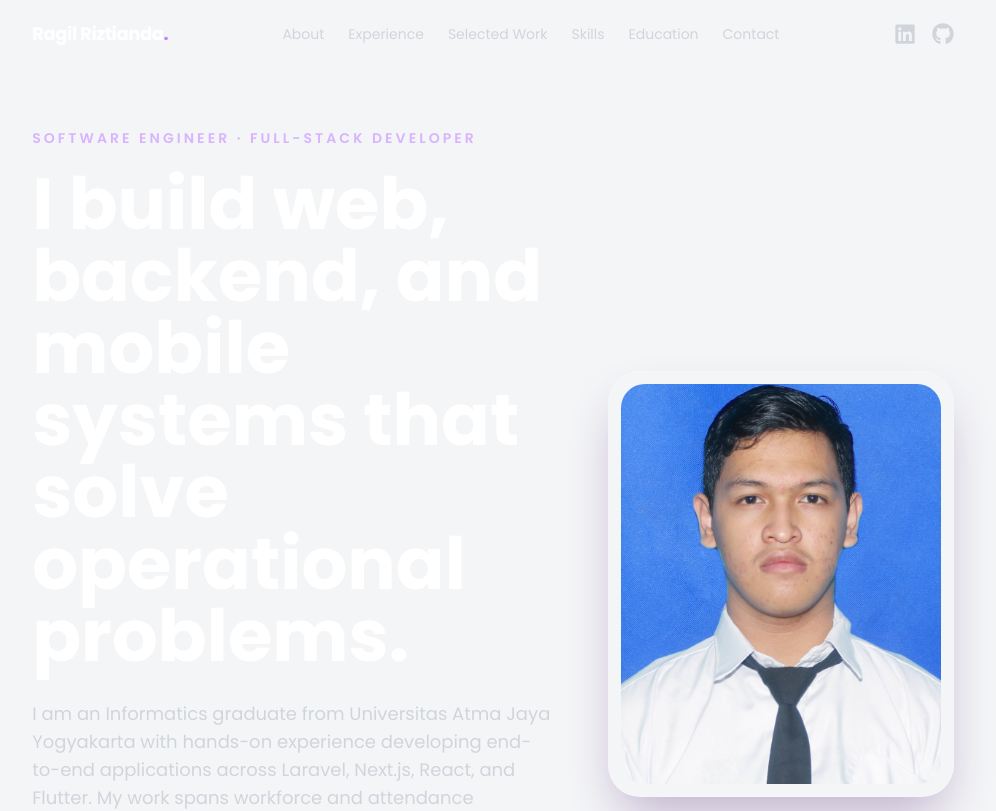
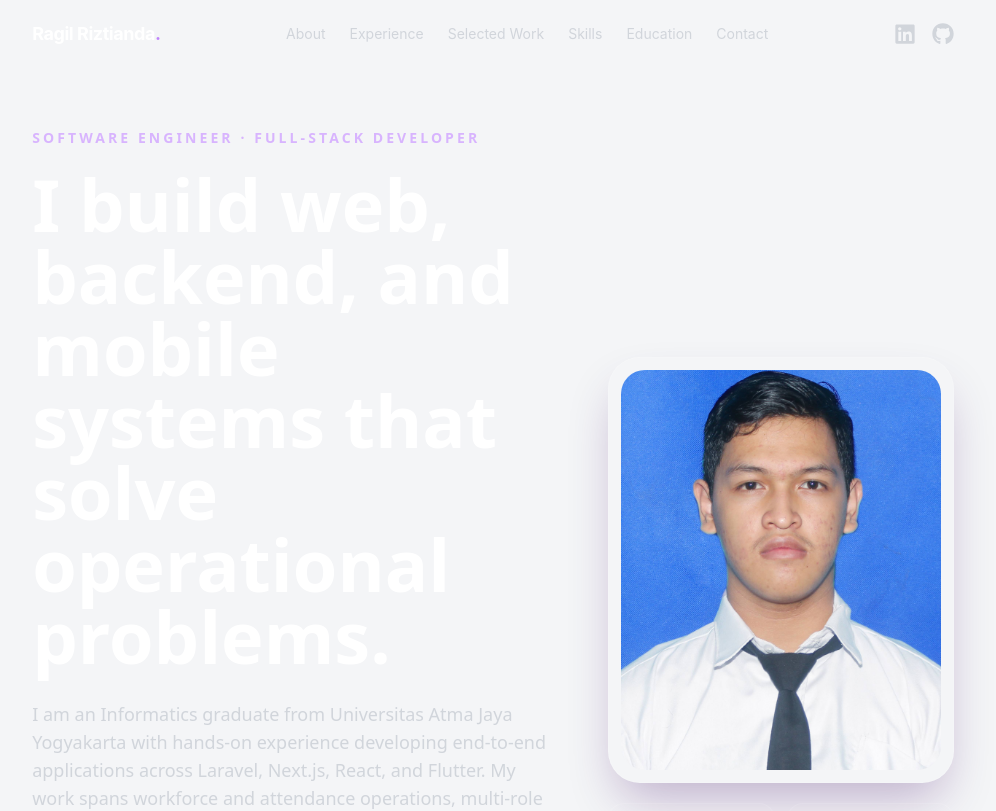
Before and after one commit to ragil1001/ragil-riztianda, a React (Vite) app: page / in a window 1280 px wide. Shown: the top 811 px of the page, without its empty margins (147-1143 px from the left). Built offline with nearby package versions, Linux system fonts and the light colour scheme.

Commit message:
design: replace legacy purple theme with restrained light system

```diff
--- a/src/index.css
+++ b/src/index.css
@@ -1,25 +1,75 @@
-@import url('https://fonts.googleapis.com/css2?family=Poppins:ital,wght@0,100;0,200;0,300;0,400;0,500;0,600;0,700;0,800;0,900;1,100;1,200;1,300;1,400;1,500;1,600;1,700;1,800;1,900&display=swap');
-
 @tailwind base;
 @tailwind components;
 @tailwind utilities;
 
+:root {
+  font-family:
+    ui-sans-serif,
+    -apple-system,
+    BlinkMacSystemFont,
+    "Segoe UI Variable Display",
+    "Segoe UI",
+    sans-serif;
+  color: #101216;
+  background: #f4f5f7;
+  font-synthesis: none;
+  text-rendering: optimizeLegibility;
+  -webkit-font-smoothing: antialiased;
+  -moz-osx-font-smoothing: grayscale;
+}
+
 * {
-    font-family: "Poppins", sans-serif;
+  box-sizing: border-box;
 }
 
 html {
   scroll-behavior: smooth;
+  scroll-padding-top: 88px;
+  background: #f4f5f7;
 }
 
-@layer utilities {
-    .clip-path-custom {
-      clip-path: polygon(0 0, 100% 0, 100% 98%, 75% 95%, 0 100%);
-    }
-    .clip-path-custom-2 {
-        clip-path: polygon(0 0, 100% 0, 100% 98%, 25% 95%, 0 100%);
-      }
-    .clip-path-custom-3 {
-        clip-path: polygon(0 0, 100% 0, 100% 98%, 75% 96%, 0 100%);
-      }
+body {
+  margin: 0;
+  min-width: 320px;
+  min-height: 100vh;
+  background: #f4f5f7;
+}
+
+button,
+a,
+input,
+textarea {
+  font: inherit;
+}
+
+button,
+a {
+  -webkit-tap-highlight-color: transparent;
+}
+
+button:focus-visible,
+a:focus-visible,
+input:focus-visible,
+textarea:focus-visible {
+  outline: 3px solid rgba(32, 85, 255, 0.32);
+  outline-offset: 3px;
+}
+
+img {
+  display: block;
+}
+
+@media (prefers-reduced-motion: reduce) {
+  html {
+    scroll-behavior: auto;
   }
+
+  *,
+  *::before,
+  *::after {
+    animation-duration: 0.01ms !important;
+    animation-iteration-count: 1 !important;
+    transition-duration: 0.01ms !important;
+    scroll-behavior: auto !important;
+  }
+}
```
